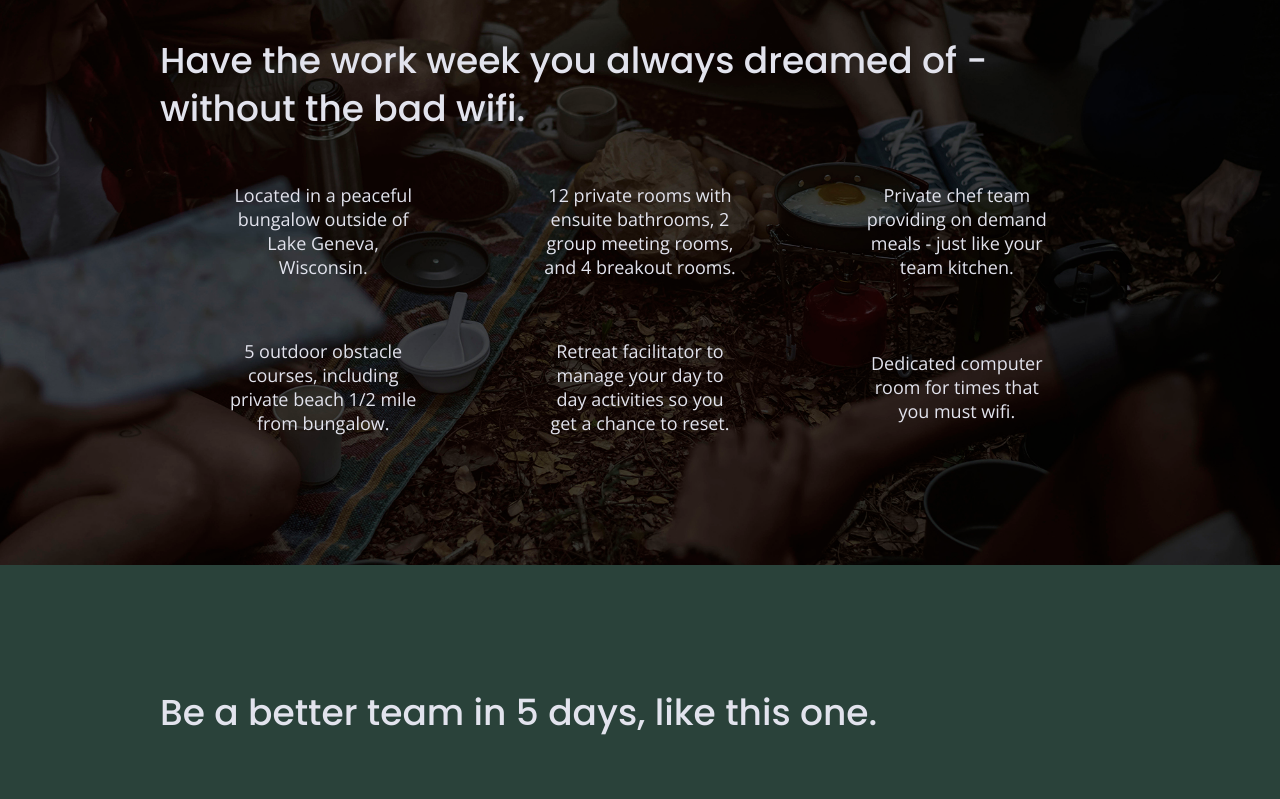
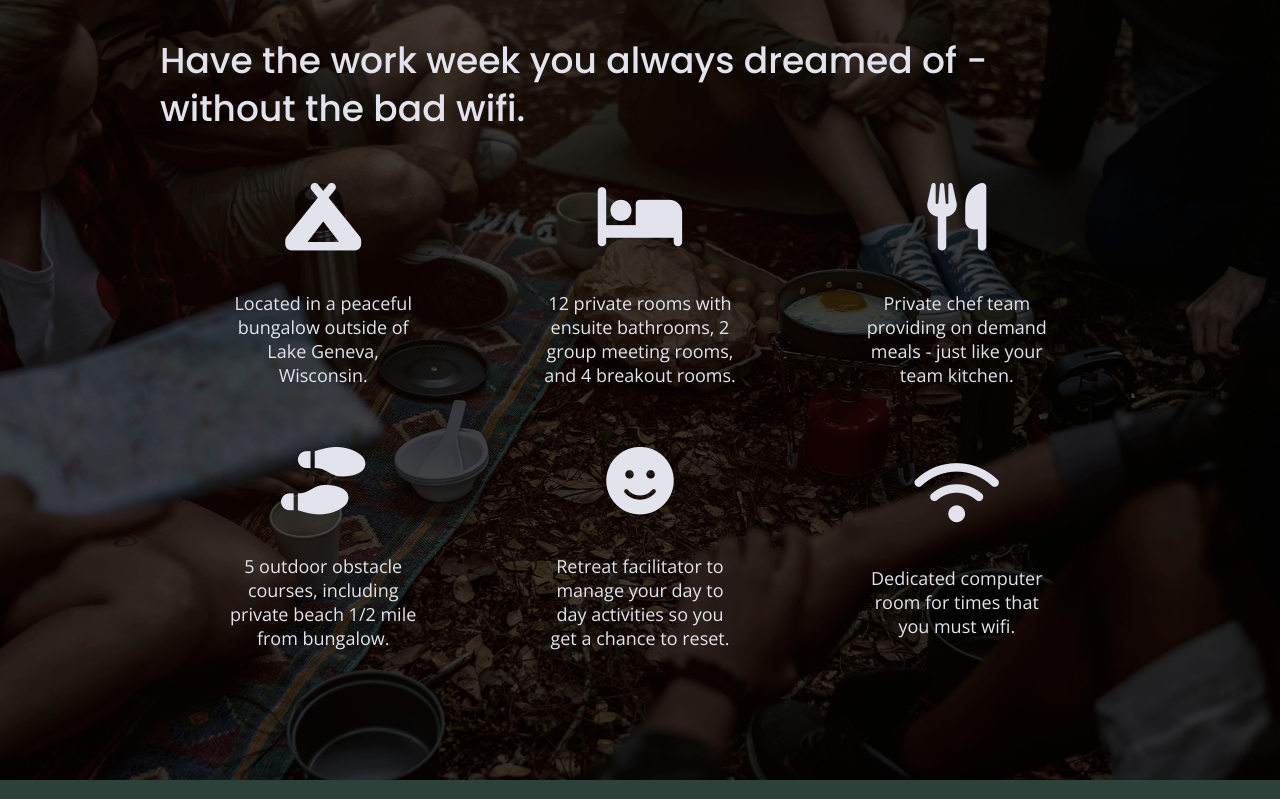
Before and after one commit to Collin-cr8/206-unplugged, a website built with Parcel: page index.html in a window 1280 px wide. Shown: the part 1087-1886 px from the top of the page. Built offline with nearby package versions, Linux system fonts and the light colour scheme.

Commit message:
Added feature icons

```diff
--- a/css/main.css
+++ b/css/main.css
@@ -303,6 +303,11 @@ input[type=button] {
 
 .features h2 {
   margin-bottom: 60px;
+}
+
+.features i {
+	font-size: 3.75em;
+  margin-bottom: 40px;
 }
 
 .features article {
--- a/index.html
+++ b/index.html
@@ -20,7 +20,7 @@
   <link rel="stylesheet" href="css/main.css">
 
   <meta name="theme-color" content="#fafafa">
-
+  <script src="https://kit.fontawesome.com/7c5d113a90.js" crossorigin="anonymous"></script>
   <!-- Google Fonts -->
   <link href="https://fonts.googleapis.com/css?family=Open+Sans:400,700|Poppins:500,700" rel="stylesheet">
 </head>
@@ -73,6 +73,7 @@
           <div class="feature-items">
             <article>
               <p class="feature-icon">
+                <i class="fas fa-campground"></i>
               </p>
               <p class="feature-description">
                 Located in a peaceful bungalow outside of Lake Geneva, Wisconsin.
@@ -80,6 +81,7 @@
             </article>
             <article>
               <p class="feature-icon">
+                <i class="fas fa-bed"></i>
               </p>
               <p class="feature-description">
                 12 private rooms with ensuite bathrooms, 2 group meeting rooms, and 4 breakout rooms.
@@ -87,6 +89,7 @@
             </article>
             <article>
               <p class="feature-icon">
+                <i class="fas fa-utensils"></i>
               </p>
               <p class="feature-description">
                 Private chef team providing on demand meals - just like your team kitchen.
@@ -94,6 +97,7 @@
             </article>
             <article>
               <p class="feature-icon">
+                <i class="fas fa-shoe-prints"></i>
               </p>
               <p class="feature-description">
                 5 outdoor obstacle courses, including private beach 1/2 mile from bungalow.
@@ -101,6 +105,7 @@
             </article>
             <article>
               <p class="feature-icon">
+                <i class="fas fa-smile"></i>
               </p>
               <p class="feature-description">
                 Retreat facilitator to manage your day to day activities so you get a chance to reset.
@@ -108,6 +113,7 @@
             </article>
             <article>
               <p class="feature-icon">
+                <i class="fas fa-wifi"></i>
               </p>
               <p class="feature-description">
                 Dedicated computer room for times that you must wifi.
```
Also changed, not shown: about/index.html (+1 -1 lines), faq/index.html (+1 -1 lines).
